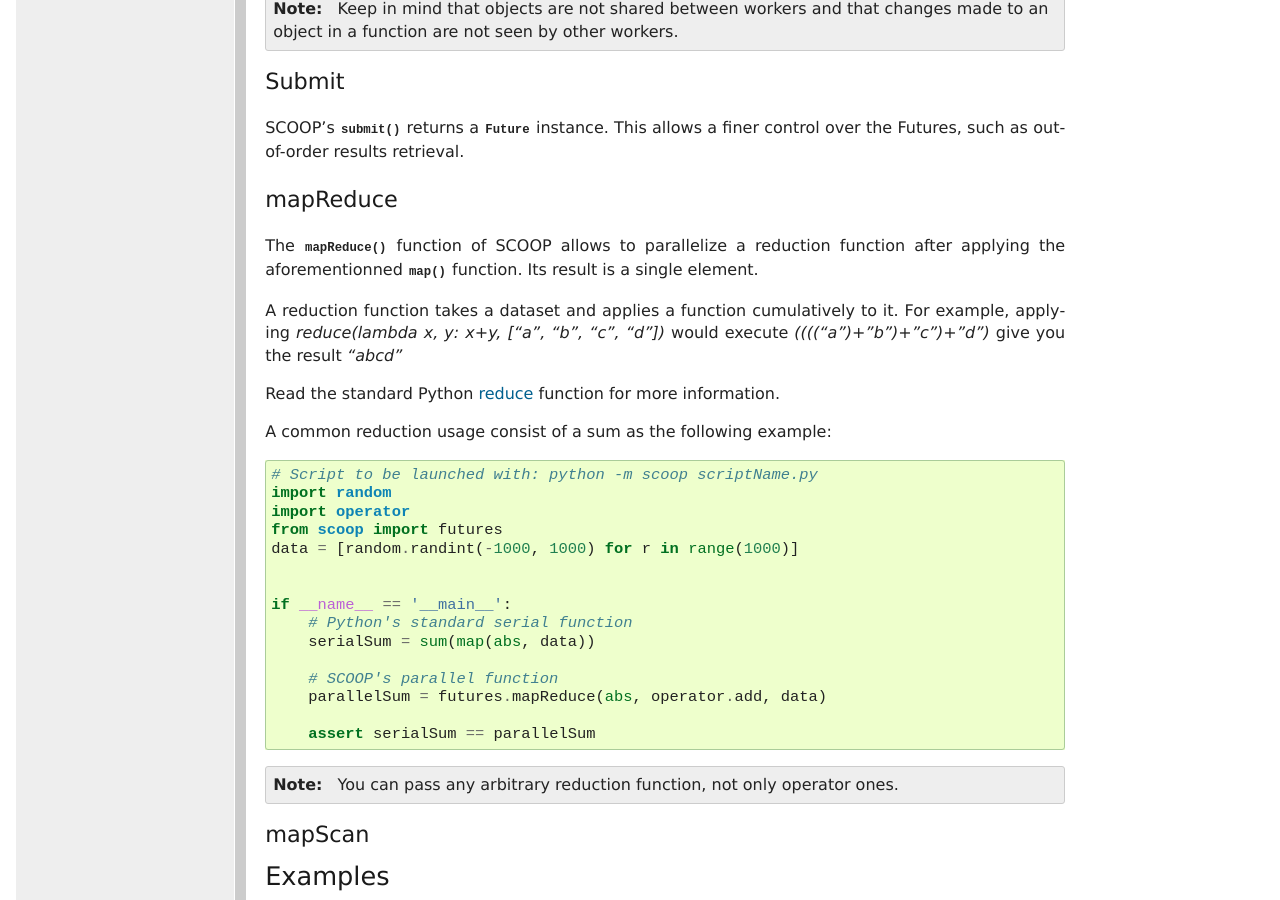
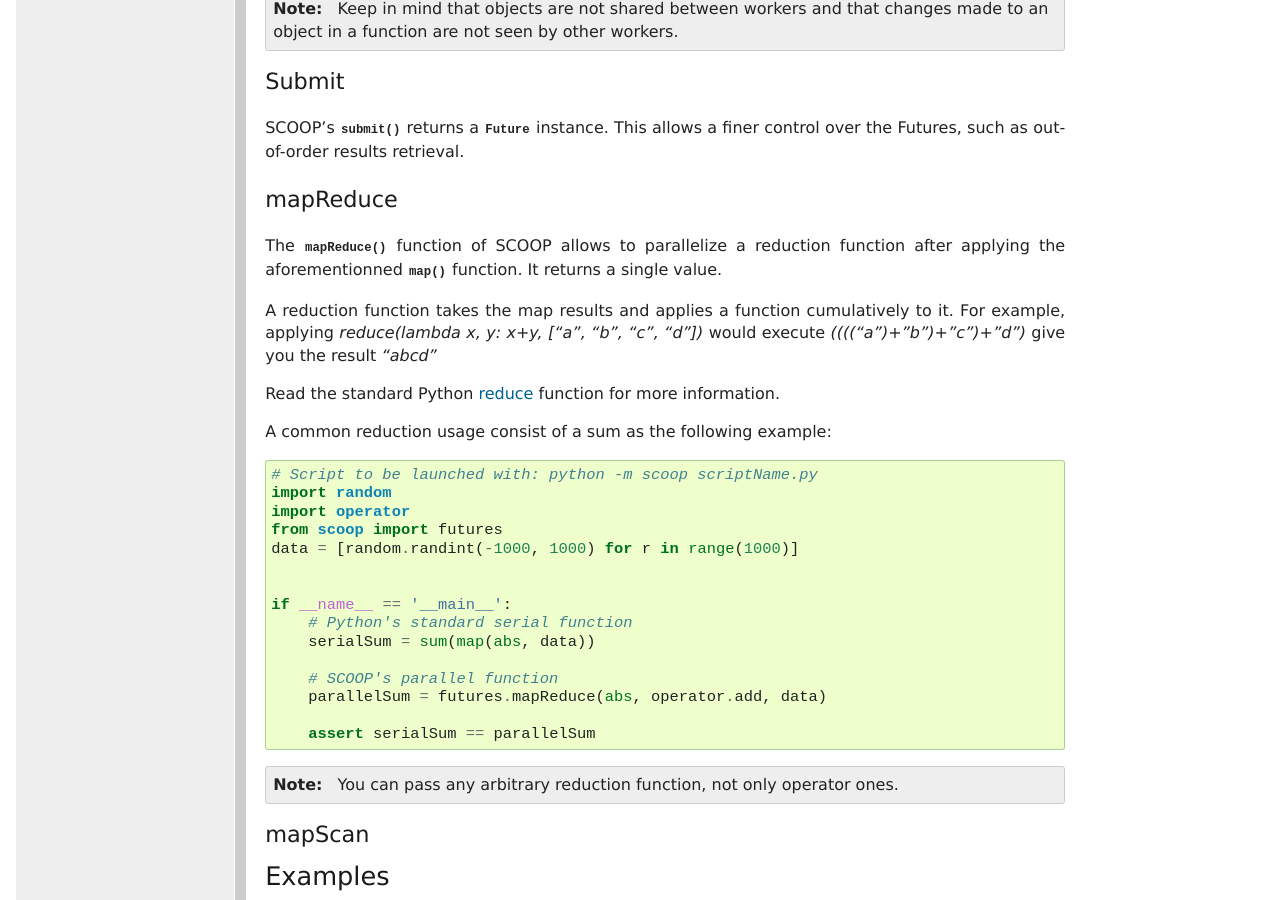
Before and after one commit to soravux/scoop, a Sphinx documentation site: the page built from doc/usage.rst, in a window 1280 px wide and 900 px high, scrolled down 1817 px. Built offline with Sphinx 7.4.7, drawn with Linux system fonts in a browser that asks for light colours; formulas are drawn with MathJax 3.

Commit message:
Improved documentation for reduction API.

```diff
--- a/doc/usage.rst
+++ b/doc/usage.rst
@@ -113,9 +113,10 @@ mapReduce
 The :meth:`~scoop.futures.mapReduce` function of SCOOP allows to parallelize a
 reduction function after applying the aforementionned
 :meth:`~scoop.futures.map` function.
-Its result is a single element.
+It returns a single value.
 
-A reduction function takes a dataset and applies a function cumulatively to it.
+A reduction function takes the map results and applies a function cumulatively
+to it.
 For example, applying `reduce(lambda x, y: x+y, ["a", "b", "c", "d"])` would
 execute `(((("a")+"b")+"c")+"d")` give you the result `"abcd"`
 
```
Also changed, not shown: doc/examples.rst (+4 -4 lines), 2 other files.
